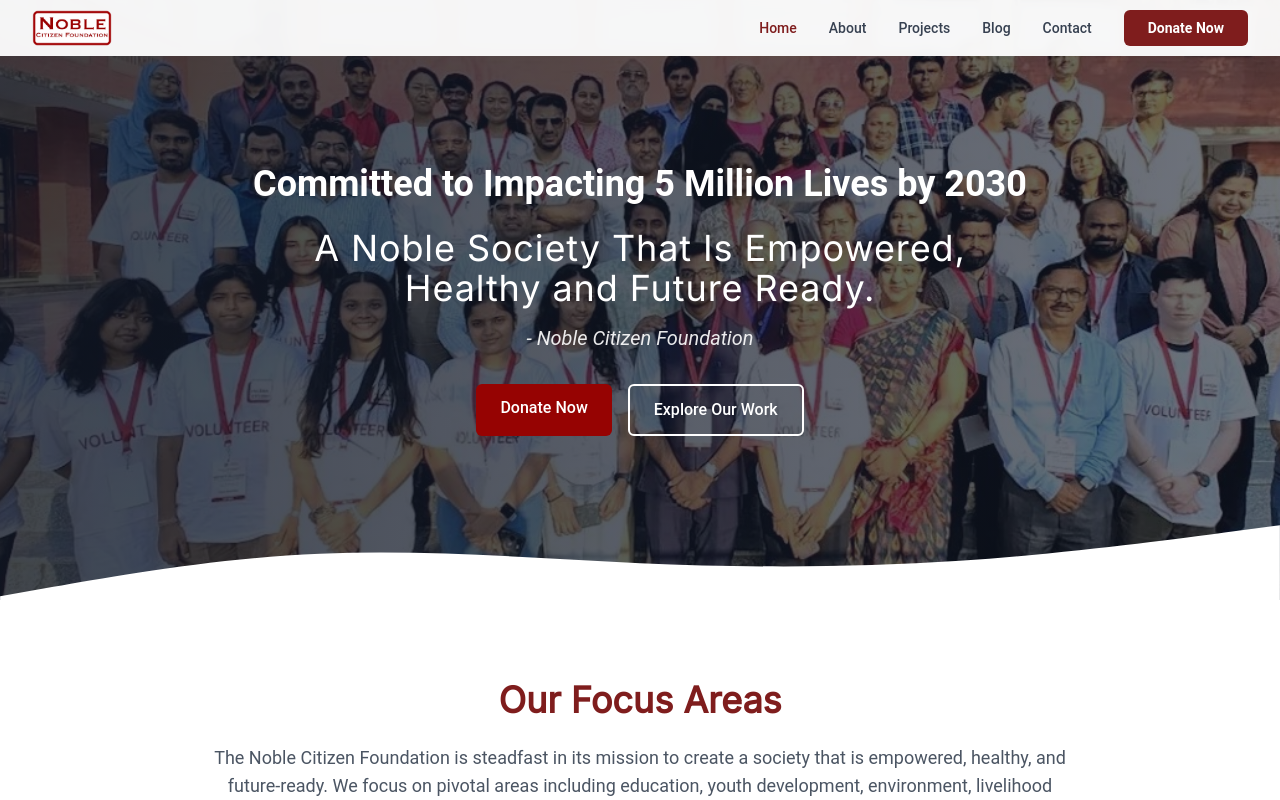
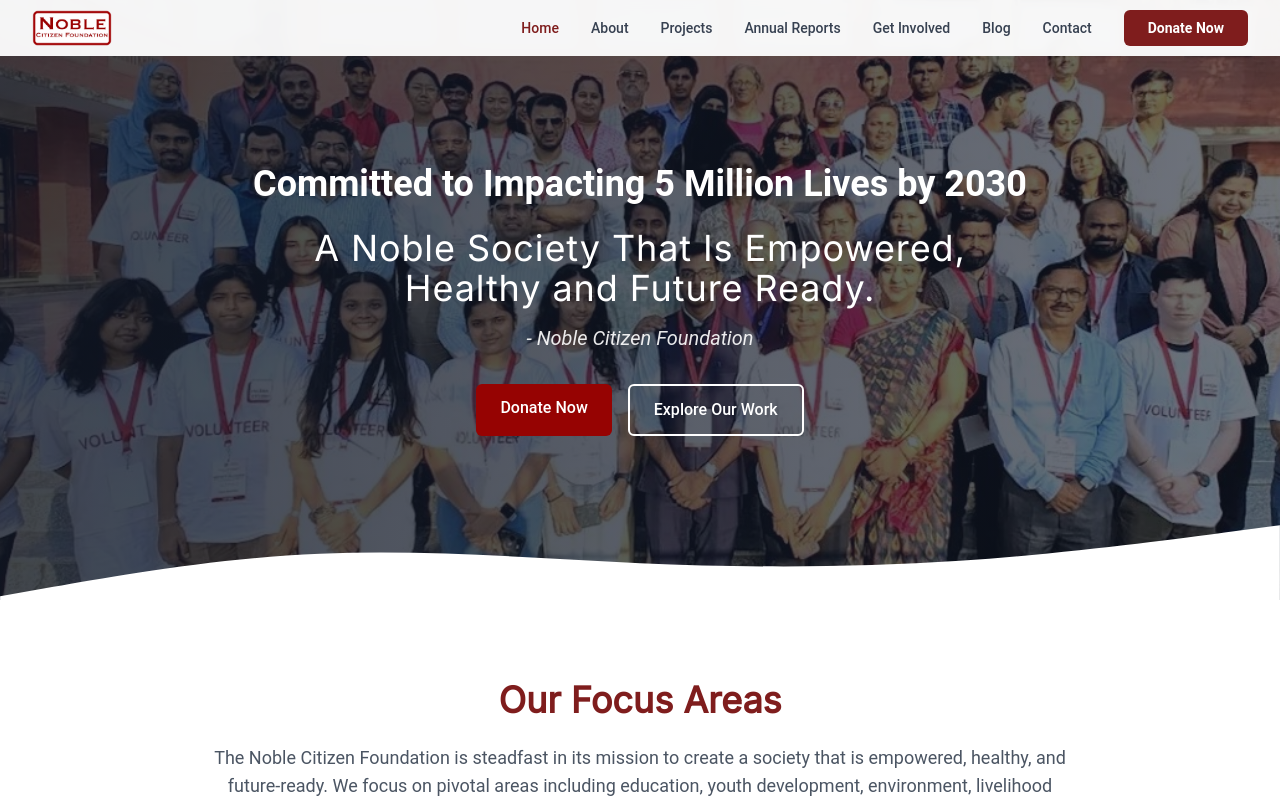
Before and after one commit to Harsh-kumar04/NCF, a React (Vite) app: page / in a window 1280 px wide. Shown: the top 800 px of the page. Built offline with nearby package versions, Linux system fonts and the light colour scheme.

Commit message:
header restore

```diff
--- a/src/components/common/Header.tsx
+++ b/src/components/common/Header.tsx
@@ -32,6 +32,8 @@ const Header: React.FC = () => {
     { name: "Home", path: "/" },
     { name: "About", path: "/about" },
     { name: "Projects", path: "/projects" },
+    { name: "Annual Reports", path: "/annual-reports" },
+    { name: "Get Involved", path: "/get-involved" },
     { name: "Blog", path: "/blog" },
     { name: "Contact", path: "/contact" },
   ];
```
